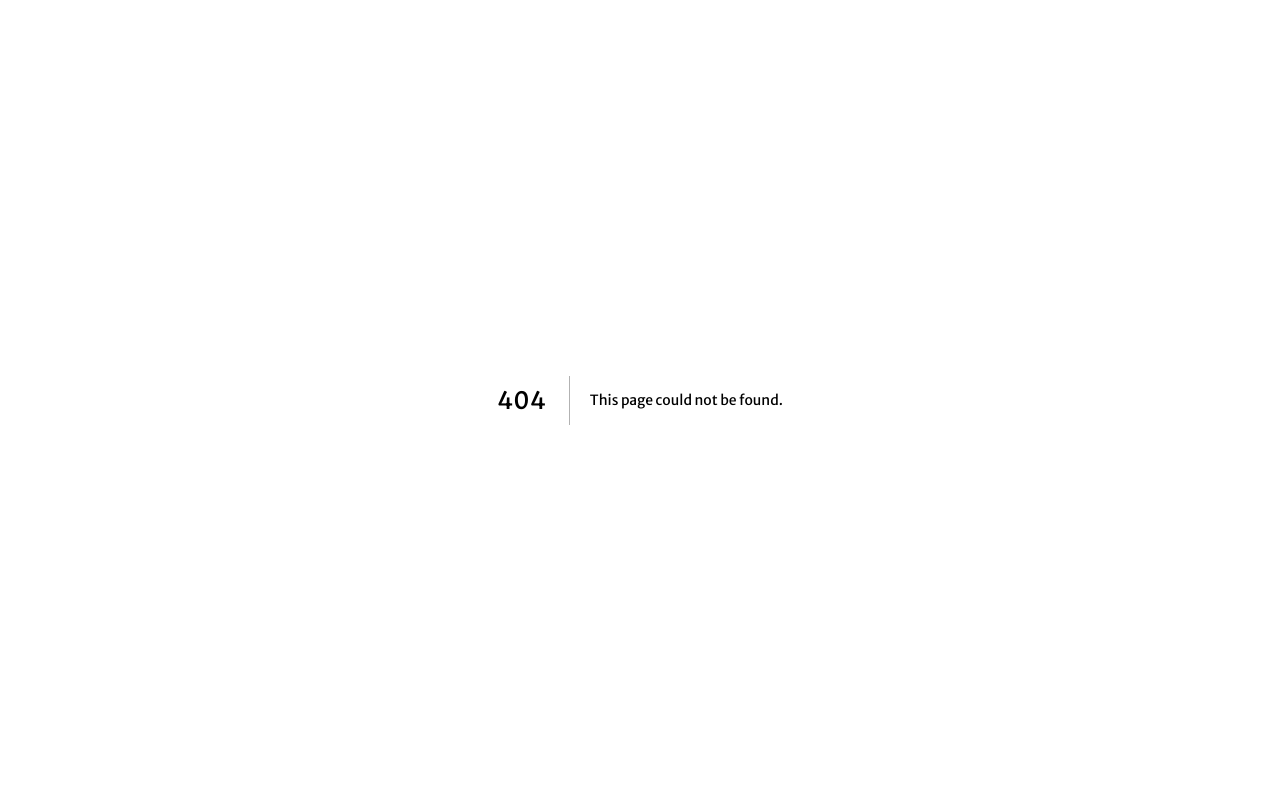
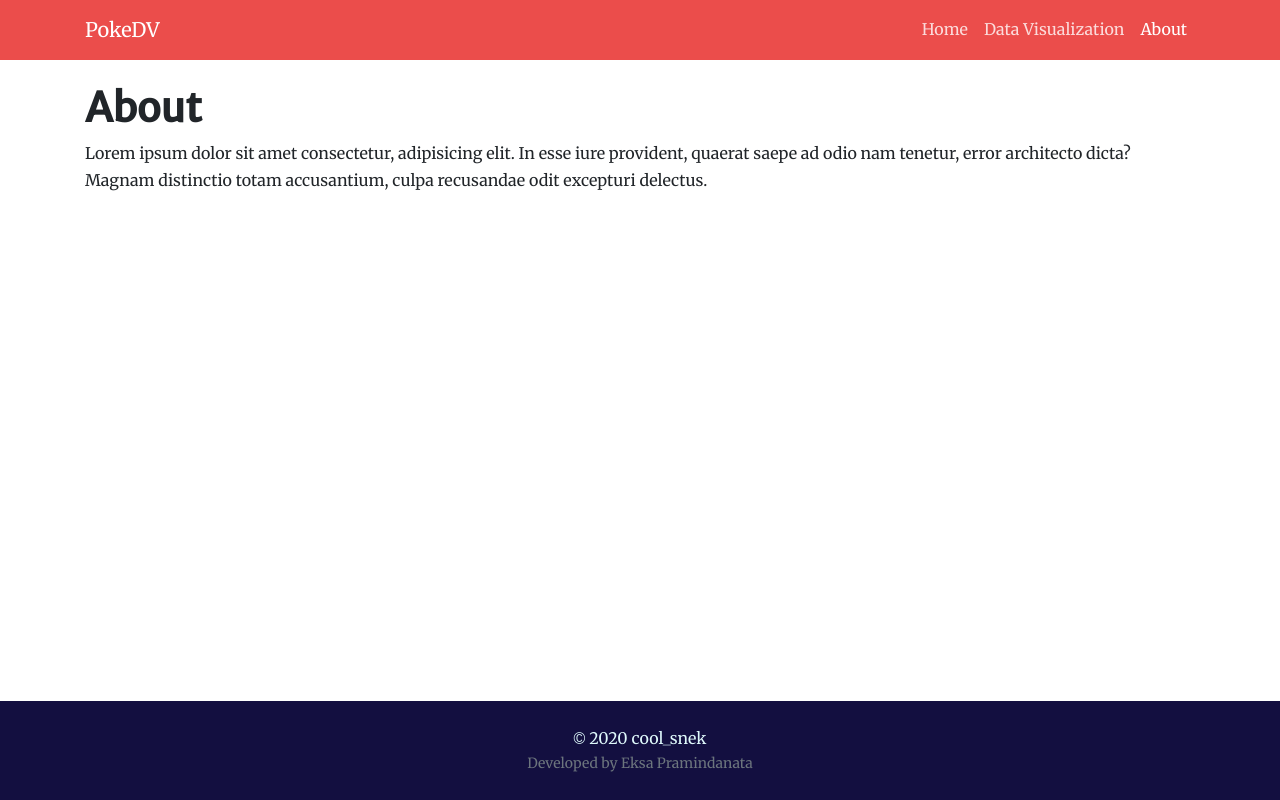
Before and after one commit to pramindanata/pokemon-dv-client, a Next.js app: page /about in a window 1280 px wide. Before the commit this address had no page. Built offline with nearby package versions, Linux system fonts and the light colour scheme.

Commit message:
http error component added

```diff
--- a/src/components/shared/Nav/index.jsx
+++ b/src/components/shared/Nav/index.jsx
@@ -29,6 +29,10 @@ const Navigation = () => {
               <Link href="/visualization" passHref>
                 <Nav.Link>Data Visualization</Nav.Link>
               </Link>
+
+              <Link href="/about" passHref>
+                <Nav.Link>About</Nav.Link>
+              </Link>
             </Nav>
           </Navbar.Collapse>
         </Navbar>
--- /dev/null
+++ b/src/pages/about.jsx
@@ -0,0 +1,27 @@
+import { Container } from 'react-bootstrap'
+
+import Layout from '../components/shared/Layout'
+import Head from '../components/shared/Head'
+
+const About = () => {
+  return (
+    <>
+      <Head title="About" />
+      <Layout>
+        <Container className="py-4">
+          <div>
+            <h1>About</h1>
+            <p>
+              Lorem ipsum dolor sit amet consectetur, adipisicing elit. In esse
+              iure provident, quaerat saepe ad odio nam tenetur, error
+              architecto dicta? Magnam distinctio totam accusantium, culpa
+              recusandae odit excepturi delectus.
+            </p>
+          </div>
+        </Container>
+      </Layout>
+    </>
+  )
+}
+
+export default About
--- a/src/pages/index.jsx
+++ b/src/pages/index.jsx
@@ -9,6 +9,7 @@ import Head from '../components/shared/Head'
 import Filter from '../components/page/home/Filter'
 import Pokemon from '../components/page/home/PokemonCard'
 import Pagination from '../components/shared/Pagination'
+import Error from '../components/shared/Error'
 
 import { getPokemons as getPokemonsReq } from '../request/pokemon'
 
@@ -139,7 +140,7 @@ const Home = (props) => {
               )}
             </>
           ) : (
-            <p>Woops</p>
+            <Error data={props.error} />
           )}
         </Container>
       </Layout>
```
Also changed, not shown: src/components/shared/Error/index.jsx (added, +54 -0 lines), src/pages/pokemon/[id].jsx (+20 -5 lines), src/components/shared/Error/index.module.css (added).
